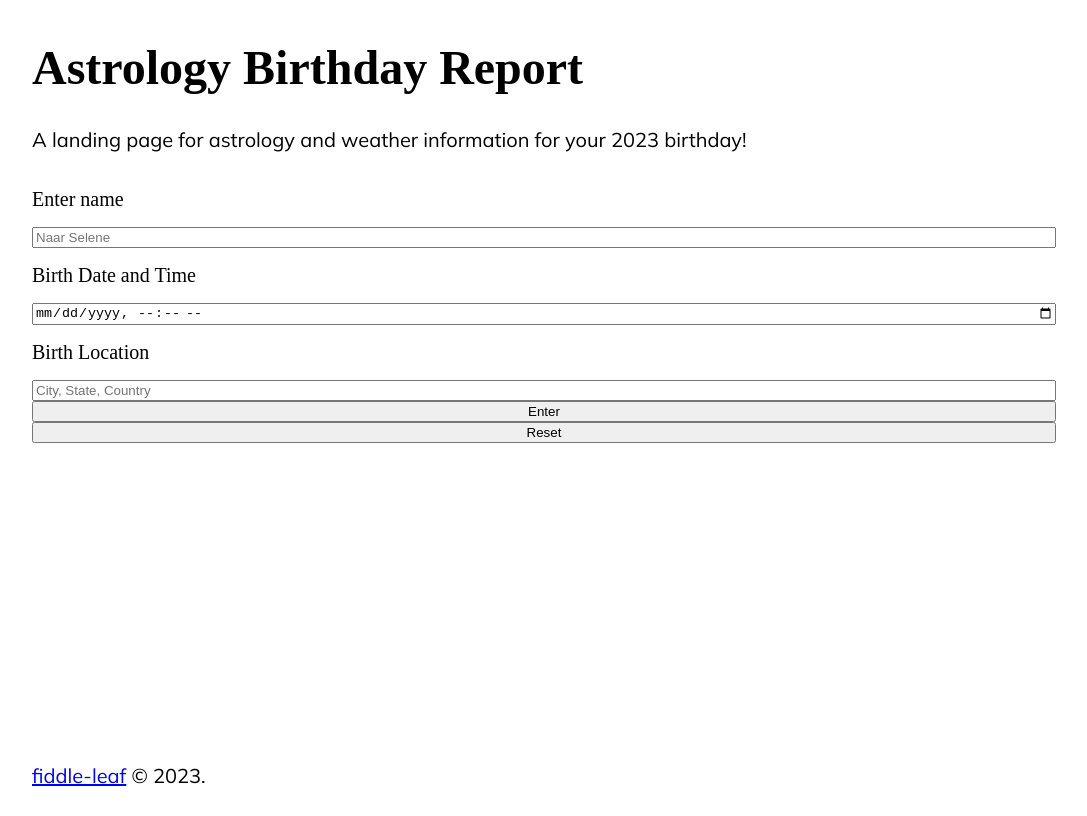
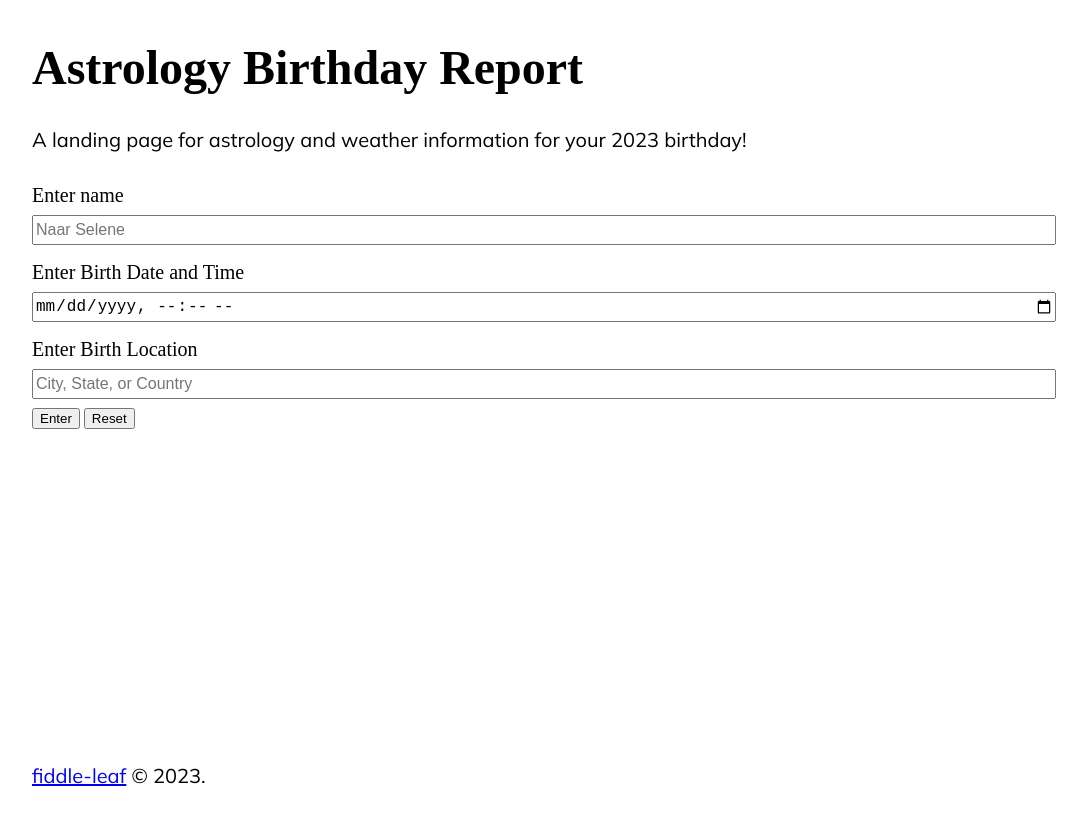
Before and after one commit to fiddle-leaf/astro-birth-day, a React (Create React App) app: page / in a window 1280 px wide. Shown: the whole page, without its empty margins (96-1183 px from the left). Built offline with nearby package versions, Linux system fonts and the light colour scheme; a web font is replaced by a local one.

Commit message:
Flex styling for components done

```diff
--- a/src/features/AstroViews/AstroForm.js
+++ b/src/features/AstroViews/AstroForm.js
@@ -39,7 +39,7 @@ export default function AstroForm({ setInfo, location, dispatch }) {
           ></input>
         </div>
         <div>
-          <label>Birth Date and Time</label>
+          <label>Enter Birth Date and Time</label>
           <input
             type="datetime-local"
             name="birthdate"
@@ -49,17 +49,17 @@ export default function AstroForm({ setInfo, location, dispatch }) {
           ></input>
         </div>
         <div>
-          <label>Birth Location</label>
+          <label>Enter Birth Location</label>
           <input
             type="text"
             name="location"
             id="location"
             onChange={handleChange}
             value={data.location}
-            placeholder="City, State, Country"
+            placeholder="City, State, or Country"
           ></input>
         </div>
-        <div id="buttons">
+        <span className="buttons">
           <button type="button" onClick={handleClick}>
             Enter
           </button>
@@ -69,7 +69,7 @@ export default function AstroForm({ setInfo, location, dispatch }) {
           >
             Reset
           </button>
-        </div>
+        </span>
       </form>
     </article>
   );
--- a/src/features/AstroViews/astroviews.sass
+++ b/src/features/AstroViews/astroviews.sass
@@ -7,12 +7,21 @@ code
     padding: 0.2em
 
 .astro-form
+
     div
         display: grid
         grid-template-rows: 1fr
+        padding-block: calc(1rem/4)
 
         label
-            padding-block: 1rem
+            padding-block: calc(1rem/2)
+
+        input
+            font-size: 1rem
+            line-height: 150%
+
+    span.buttons>button
+            margin-inline-end: calc(1rem/4)
 
 .forecast,
 .desc,
```
